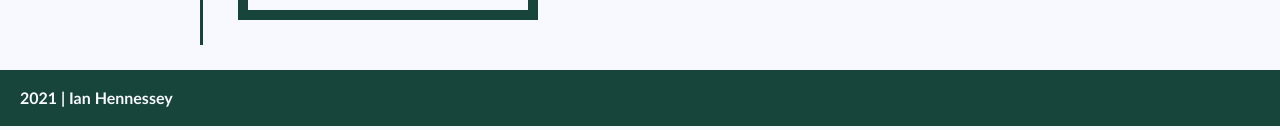
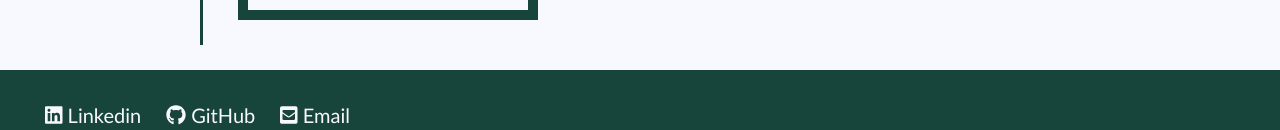
Before and after one commit to atleastitsanethosman/portfoliosample, a React (Create React App) app: page / in a window 1280 px wide. Shown: the part 822-952 px from the top of the page. Built offline with nearby package versions, Linux system fonts and the light colour scheme.

Commit message:
updating footer

```diff
--- a/src/components/footer.js
+++ b/src/components/footer.js
@@ -1,4 +1,5 @@
 import React from 'react';
+import {FontAwesomeIcon} from '@fortawesome/react-fontawesome'
 
 const styles = {
   heroStyle: {
@@ -9,11 +10,15 @@ const styles = {
 export default function Footer() {
 
   return (
-    <nav className="footer-nav">
+
       <header className="header">
-      <h4>2021 | Ian Hennessey</h4>
+        <nav className="footer-nav">
+        <ul>
+          <a target="_blank" href="https://www.linkedin.com/in/ian-hennessey-b4310a38"> <li><span><FontAwesomeIcon icon={['fab', 'linkedin']} /></span> Linkedin</li> </a>
+          <a target ="_blank" href="https://github.com/atleastitsanethosman"><li><span><FontAwesomeIcon icon={['fab', 'github']} /></span> GitHub</li></a>
+          <a href="mailto:ian.hennessey@gmail.com"> <li><span><FontAwesomeIcon icon={['fas', 'envelope-square']} /></span> Email</li></a>
+        </ul>
+        </nav>
       </header>
-
-    </nav>
   );
 }
--- a/src/styles/styles.css
+++ b/src/styles/styles.css
@@ -166,10 +166,6 @@ main {
     width: 100%;
   }
 
-  /* makes first project in list show larger than others */
-  .projectcard:nth-child(1) {
-      flex: 0 0 90%;
-  }
 
   /* formatting the labels on the individual project cards */
   .projectname {
```
